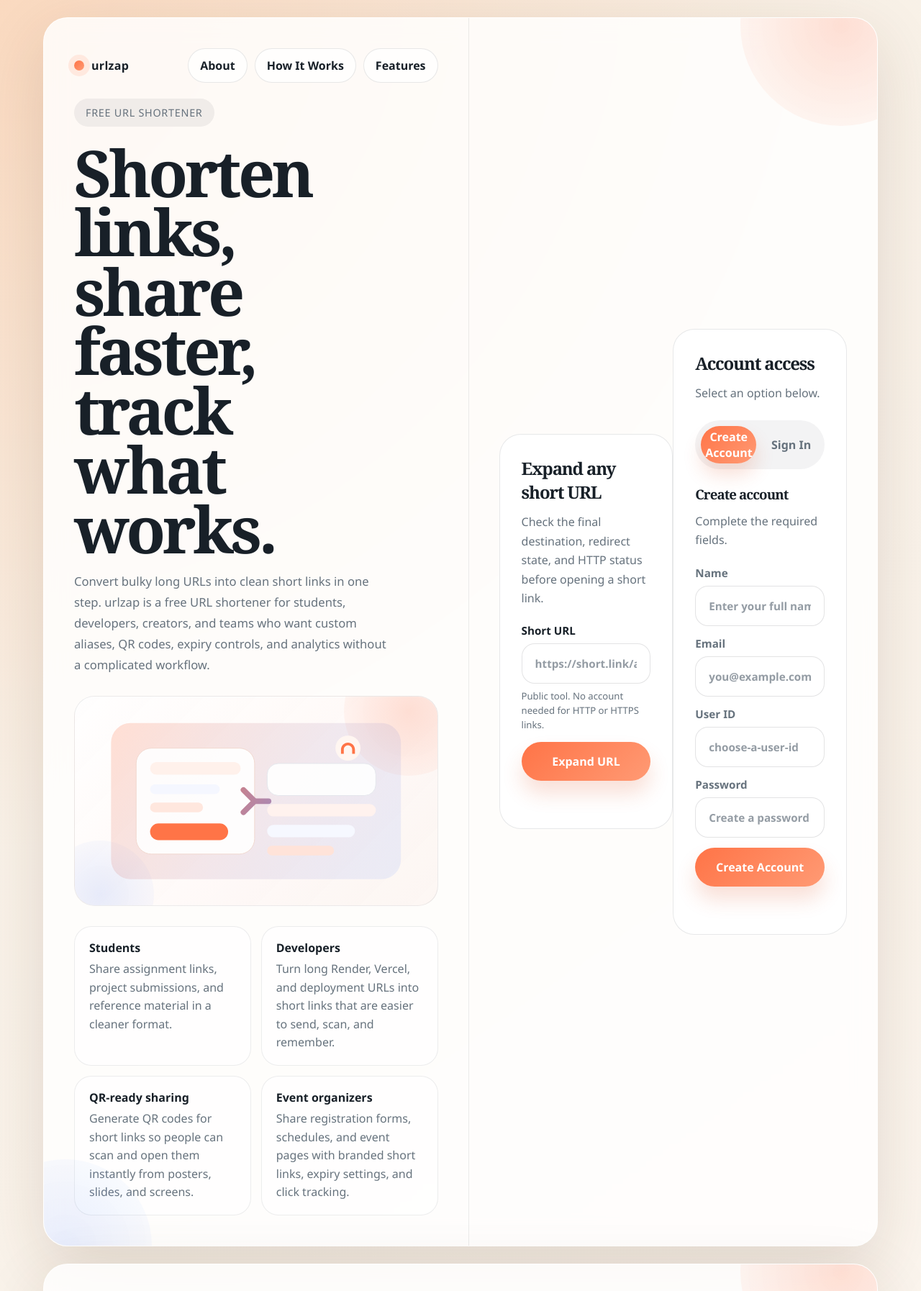
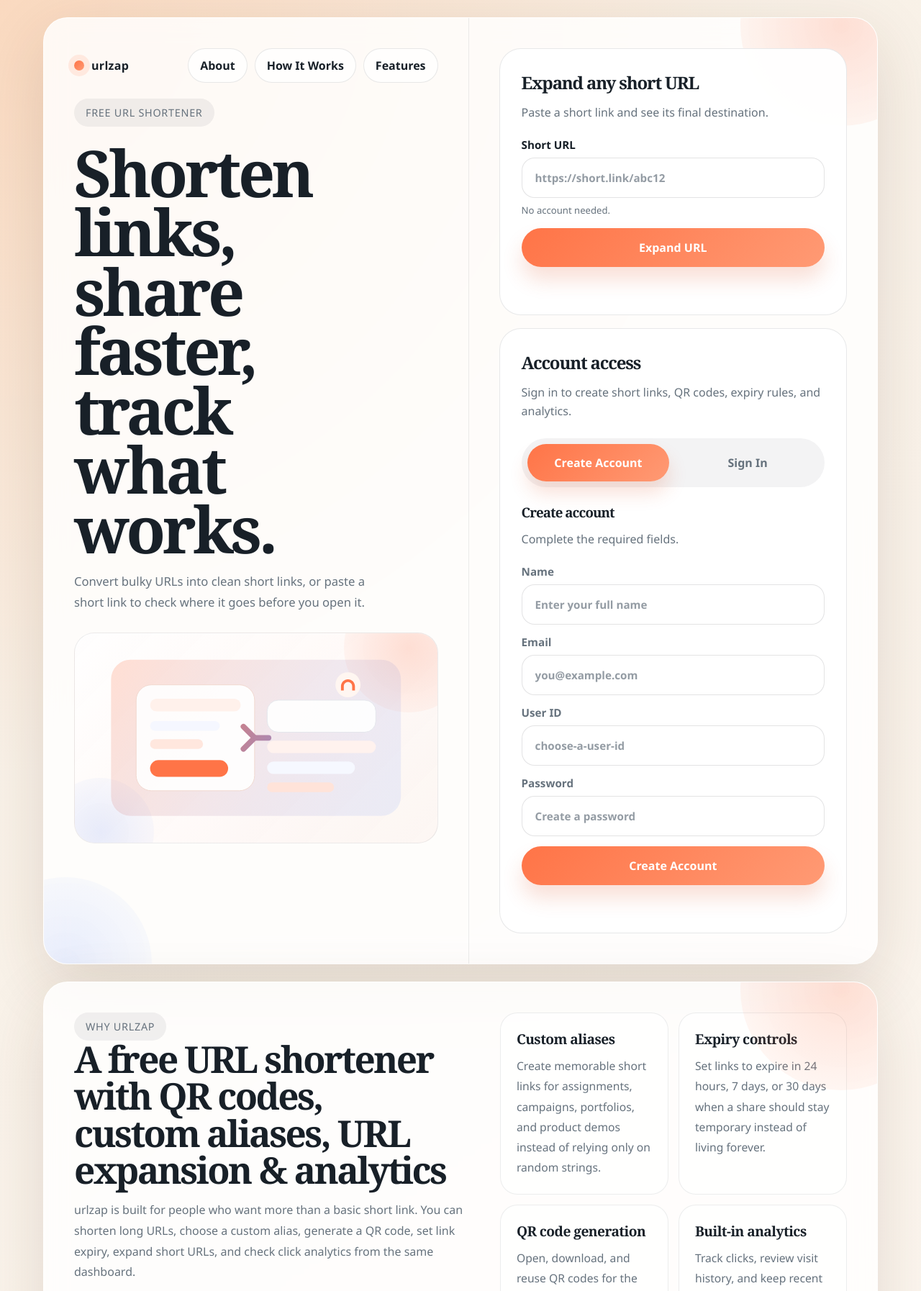
Before and after one commit to vbv0507/url-shortener, a Node server app: page / in a window 1280 px wide. Shown: the top 1794 px of the page at 72% size. Run offline with Node 20, Linux system fonts and the light colour scheme; some libraries are stand-ins or nearby versions.

Commit message:
Refactor home page layout and content; remove unused info cards, update URL expansion section, and enhance user instructions for clarity.

```diff
--- a/views/home.ejs
+++ b/views/home.ejs
@@ -266,12 +266,6 @@
             line-height: 1.75;
         }
 
-        .info-list {
-            display: grid;
-            grid-template-columns: repeat(2, minmax(0, 1fr));
-            gap: 14px;
-        }
-
         .hero-visual {
             position: relative;
             overflow: hidden;
@@ -316,27 +310,10 @@
             height: 100%;
         }
 
-        .info-card {
-            padding: 18px 20px;
-            border-radius: var(--radius-lg);
-            background: rgba(255, 255, 255, 0.58);
-            border: 1px solid rgba(24, 31, 38, 0.08);
-        }
-
-        .info-card strong {
-            display: block;
-            margin-bottom: 6px;
-            font-size: 1rem;
-        }
-
-        .info-card span {
-            color: var(--muted);
-            line-height: 1.6;
-        }
-
         .right-side {
-            display: flex;
-            align-items: center;
+            display: grid;
+            gap: 18px;
+            align-content: start;
         }
 
         .card {
@@ -1013,10 +990,16 @@
             word-break: break-word;
         }
 
-        .analytics-summary,
+        .analytics-summary {
+            display: grid;
+            grid-template-columns: repeat(2, minmax(0, 1fr));
+            gap: 14px;
+            margin-top: 18px;
+        }
+
         .expand-summary {
             display: grid;
-            grid-template-columns: repeat(2, minmax(0, 1fr));
+            grid-template-columns: 1fr;
             gap: 14px;
             margin-top: 18px;
         }
@@ -1195,8 +1178,7 @@
             .expand-summary,
             .dashboard-stats,
             .seo-card-grid,
-            .faq-grid,
-            .info-list {
+            .faq-grid {
                 grid-template-columns: 1fr;
                 border-radius: 24px;
             }
@@ -1240,9 +1222,7 @@
                         <span class="pill">Free URL Shortener</span>
                         <h1>Shorten links, share faster, track what works.</h1>
                         <p class="intro-copy">
-                            Convert bulky long URLs into clean short links in one step.
-                            urlzap is a free URL shortener for students, developers, creators, and teams who want custom aliases,
-                            QR codes, expiry controls, and analytics without a complicated workflow.
+                            Convert bulky URLs into clean short links, or paste a short link to check where it goes before you open it.
                         </p>
                     </div>
 
@@ -1278,36 +1258,18 @@
                         </svg>
                     </div>
 
-                    <div class="info-list">
-                        <div class="info-card">
-                            <strong>Students</strong>
-                            <span>Share assignment links, project submissions, and reference material in a cleaner format.</span>
-                        </div>
-                        <div class="info-card">
-                            <strong>Developers</strong>
-                            <span>Turn long Render, Vercel, and deployment URLs into short links that are easier to send, scan, and remember.</span>
-                        </div>
-                        <div class="info-card">
-                            <strong>QR-ready sharing</strong>
-                            <span>Generate QR codes for short links so people can scan and open them instantly from posters, slides, and screens.</span>
-                        </div>
-                        <div class="info-card">
-                            <strong>Event organizers</strong>
-                            <span>Share registration forms, schedules, and event pages with branded short links, expiry settings, and click tracking.</span>
-                        </div>
-                    </div>
                 </section>
 
                 <section class="right-side">
                     <article class="card">
                         <h2>Expand any short URL</h2>
-                        <p>Check the final destination, redirect state, and HTTP status before opening a short link.</p>
+                        <p>Paste a short link and see its final destination.</p>
 
                         <form id="public-expand-form" class="form-grid">
                             <label class="field" for="public-expand-input">
                                 <span class="field-label">Short URL</span>
                                 <input id="public-expand-input" name="url" type="url" placeholder="https://short.link/abc12" pattern="https?://.+" required>
-                                <span class="field-hint">Public tool. No account needed for HTTP or HTTPS links.</span>
+                                <span class="field-hint">No account needed.</span>
                             </label>
 
                             <button type="submit" class="submit-button">Expand URL</button>
@@ -1340,7 +1302,7 @@
 
                     <article class="card">
                         <h2>Account access</h2>
-                        <p>Select an option below.</p>
+                        <p>Sign in to create short links, QR codes, expiry rules, and analytics.</p>
 
                         <div class="switcher" role="tablist" aria-label="Authentication forms">
                             <button id="signup-tab" class="active" type="button" role="tab" aria-selected="true">Create Account</button>
```
